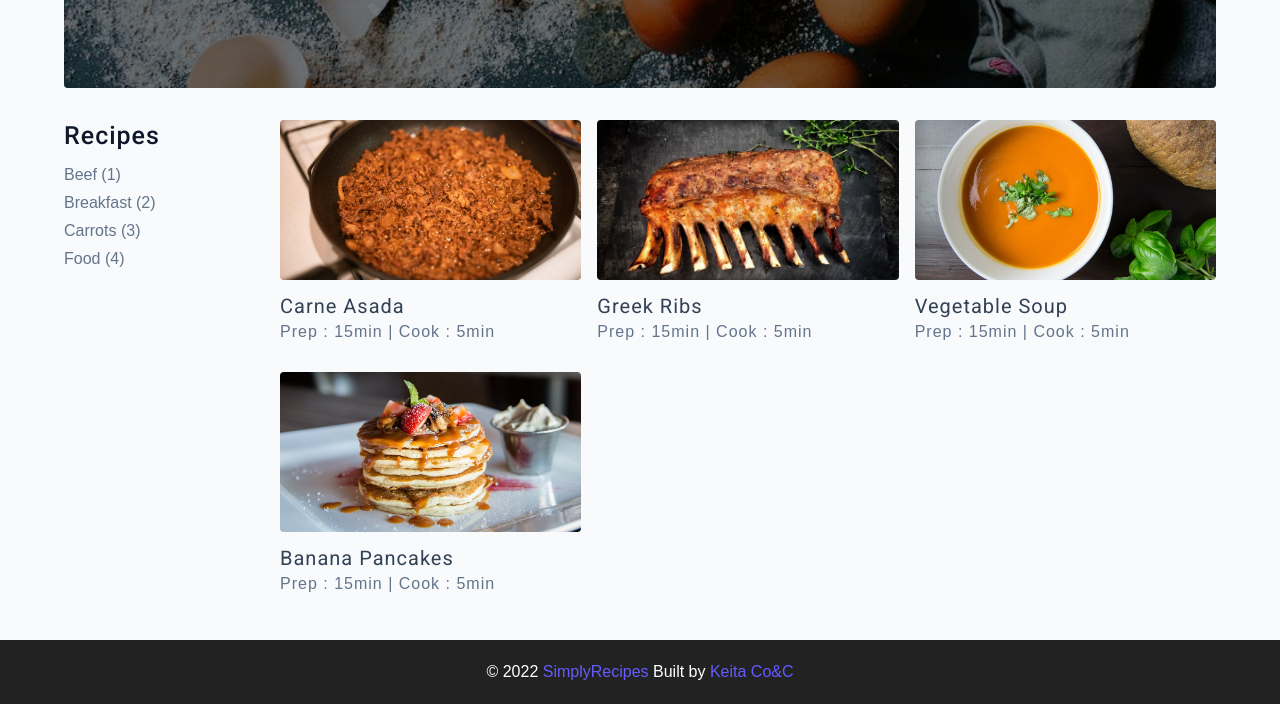
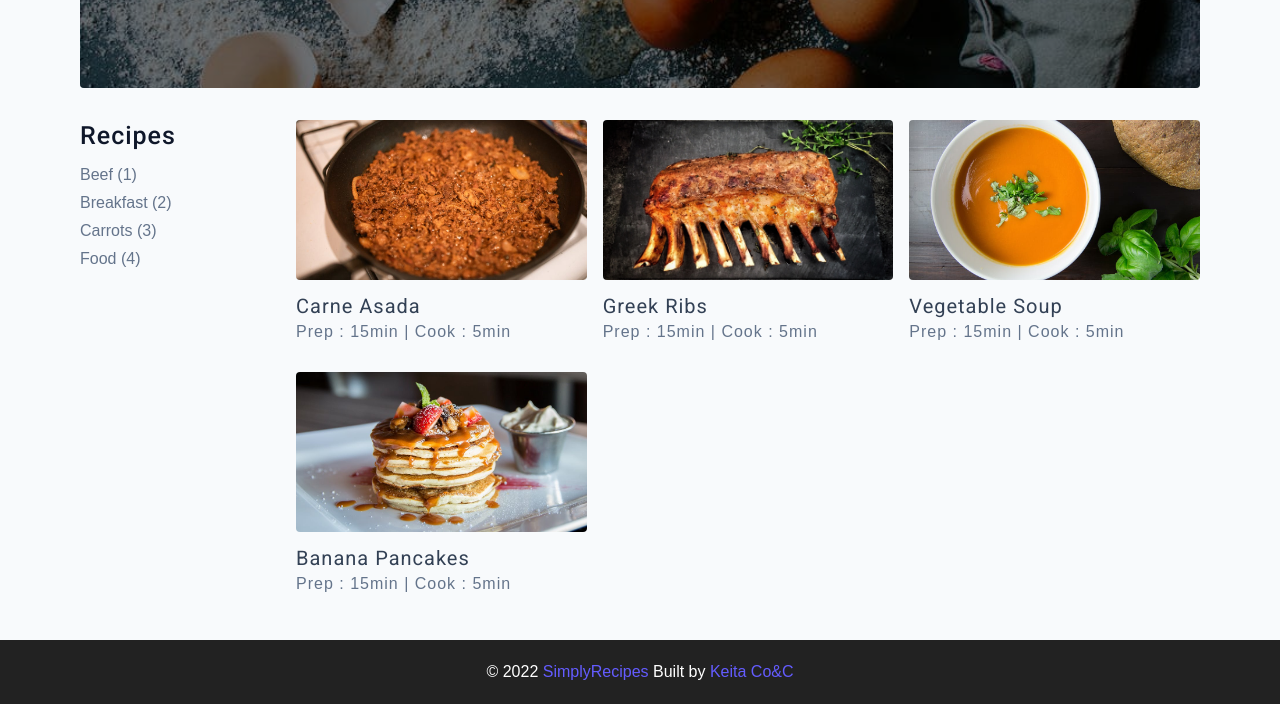
Before and after one commit to Keita18/html-sass-simply-recipes, a plain HTML site: page index.html in a window 1280 px wide. Shown: the part 360-1064 px from the top of the page. Drawn offline with Linux system fonts and the light colour scheme.

Commit message:
update last commit

```diff
--- a/scss/_index.scss
+++ b/scss/_index.scss
@@ -1,5 +1,6 @@
 .page {
     width      : 90vw;
+    max-width: var(--max-width);
     padding-top: 2rem;
     min-height : calc(100vh - (6rem + 4rem));
     margin     : auto;
```
Also changed, not shown: css/main.css, 1 other file.
